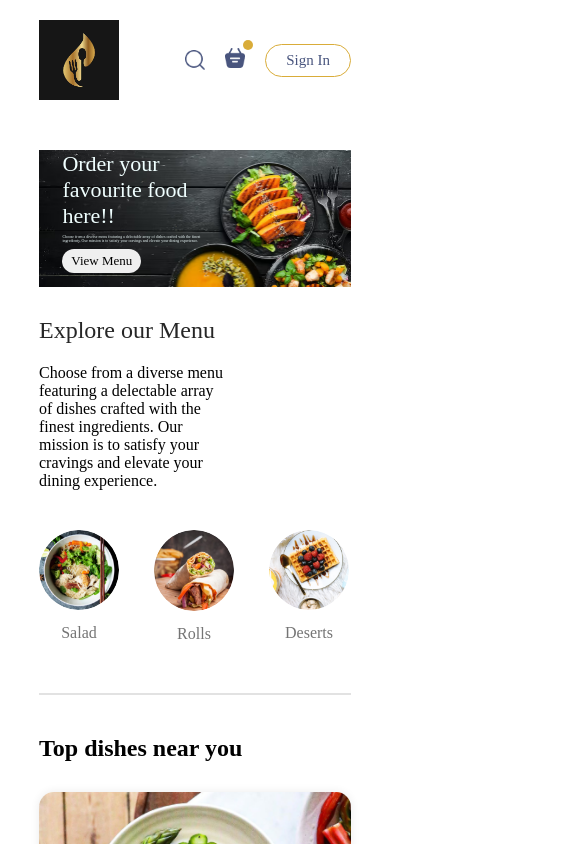
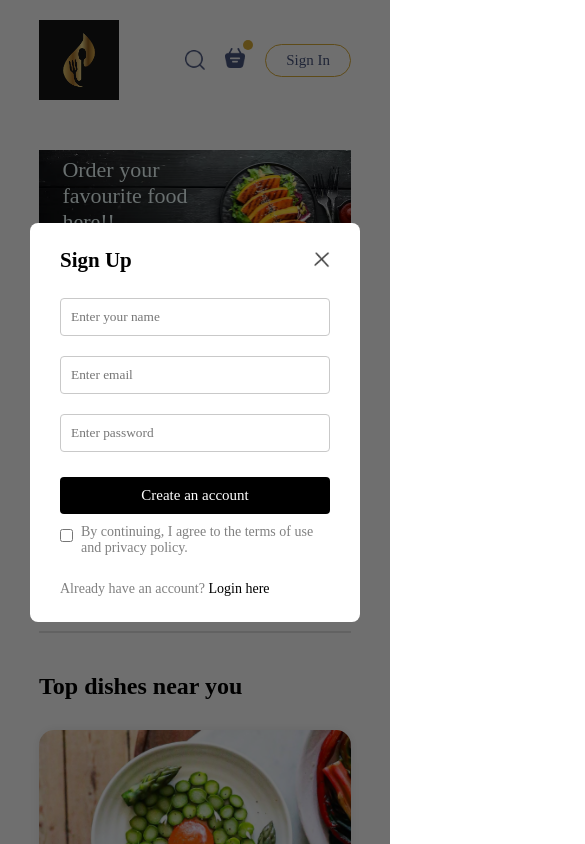
Before and after one commit to Yashi027/My_restaurant_website, a React (Vite) app: page / in a window 390 px wide. Both pictures are taken after a click on the button "Sign In". Shown: the top 844 px of the page, 585 px wide, since content can reach past the window. Built offline with nearby package versions, Linux system fonts and the light colour scheme.

Commit message:
login page

```diff
--- a/src/App.jsx
+++ b/src/App.jsx
@@ -5,13 +5,18 @@
 import Cart from './pages/Cart/Cart';
 import PlaceOrder from './pages/PlaceOrder/PlaceOrder';
 import Footer from './components/footer/Footer';
+import { useState } from 'react';
+import Login from './components/loginPopup/Login';
 
 
 function App() {
+
+  const [showLogin, setShowLogin] = useState(false)
   return (
     <>
+    {showLogin ? <Login setShowLogin={setShowLogin}/> : <></>}
     <div className='app'>
-      <Navbar/>
+      <Navbar setShowLogin={setShowLogin}/>
       <Routes>
         <Route path='/' element={<Home/>}/>
         <Route path='/cart' element={<Cart/>}/>
--- a/src/components/ExploreMenu/Exploremenu.css
+++ b/src/components/ExploreMenu/Exploremenu.css
@@ -46,3 +46,9 @@
     border: 4px solid rgb(201, 168, 84);
     padding: 2px;
 }
+@media (max-width:1050px) {
+    .explore-menu-text{
+        max-width: 100%;
+        font-size: 14px;
+    }
+}
--- a/src/components/Header/Header.css
+++ b/src/components/Header/Header.css
@@ -32,3 +32,21 @@
     font-size: max(1vw,13px);
     border-radius: 50px;
 }
+@media (max-width:1050px) {
+    .header-contents{
+        max-width: 45%;
+    }
+}
+
+@media (max-width:750px) {
+
+    .header-contents{
+        max-width: 55%;
+    }
+    .header-contents p{
+        display: none;
+    }
+    .header-contents button{
+        padding:2vw 4vw;
+    }
+}
--- a/src/components/appDownload/AppDownload.jsx
+++ b/src/components/appDownload/AppDownload.jsx
@@ -5,7 +5,7 @@
 
 function AppDownload() {
   return (
-    <div className='app-download'>
+    <div className='app-download' id='app-download'>
       <p>For Better Experience Download <br /><strong>The Golden Spoon App</strong></p>
       <div className="app-download-platform">
         <img src={asset.play_store} alt="App link" />
--- a/src/components/footer/Footer.css
+++ b/src/components/footer/Footer.css
@@ -49,3 +49,13 @@
     background-color: grey;
     border: none;
 }
+@media (max-width:700px) {
+    .footer-content{
+        display: flex;
+        flex-direction: column;
+        gap: 35px;
+    }
+    .footer-copyright{
+        text-align: center;
+    }
+}
--- a/src/components/footer/Footer.jsx
+++ b/src/components/footer/Footer.jsx
@@ -4,7 +4,7 @@
 
 function Footer() {
   return (
-    <div className='footer'>
+    <div className='footer' id='footer'>
         <div className="footer-content">
             <div className="footer-content-left">
                 {/* <img src={asset.logo} alt="" id='logo' /> */}
--- /dev/null
+++ b/src/components/loginPopup/Login.css
@@ -0,0 +1,65 @@
+.login-popup{
+    position: absolute;
+    z-index: 1;
+    width: 100%;
+    height: 100%;
+    background-color: #00000090;
+    display: grid;
+}
+.login-popup-container{
+    place-self: center;
+    width: max(23vw,330px);
+    color: #808080;
+    background-color: white;
+    padding:25px 30px;
+    border-radius: 8px;
+    font-size: 14px;
+    display: flex;
+    flex-direction: column;
+    gap: 25px;
+    animation: fadeIn 0.5s;
+}
+.login-popup-title{
+    display: flex;
+    align-items: center;
+    justify-content: space-between;
+    color: black;
+}
+.login-popup-title img{
+    width: 16px;
+    cursor: pointer;
+}
+.login-popup-inputs{
+    display: flex;
+    flex-direction: column;
+    gap: 20px;
+}
+.login-popup-inputs input{
+    outline: none;
+    border: 1px solid #c9c9c9;
+    border-radius: 4px;
+    padding: 10px;
+}
+.login-popup-container button{
+    border: none;
+    padding: 10px;
+    border-radius: 4px;
+    color: white;
+    background-color: black;
+    font-size: 15px;
+    cursor: pointer;
+}
+.login-popup-condition{
+    display: flex;
+    align-items: start;
+    margin-top: -15px;
+    gap: 8px;
+}
+.login-popup-condition input{
+    margin-top: 5px;
+}
+.login-popup p span{
+    color: black;
+    font-weight: 500;
+    cursor: pointer;
+}
--- /dev/null
+++ b/src/components/loginPopup/Login.jsx
@@ -0,0 +1,34 @@
+import React from 'react';
+import './Login.css';
+import { useState } from 'react';
+import { asset } from '../../assets/frontend_assets/asset';
+
+const Login = ({setShowLogin}) => {
+
+    const [curr, setCurr] = useState("Sign Up")
+  return (
+    <div className='login-popup'>
+         <form action="" className="login-popup-container">
+            <div className="login-popup-title">
+                <h2>{curr}</h2>
+                <img onClick={() => setShowLogin(false)} src={asset.cross_icon} alt="" />
+            </div>
+            <div className="login-popup-inputs">
+                {curr === "Sign Up"?<input type="text" placeholder='Enter your name' required/>:<></>}
+
+                <input type="email" placeholder='Enter email' required/>
+                <input type="password" placeholder='Enter password' required/>
+            </div>
+            <button>{curr === "Sign Up"? "Create an account": "Login"}</button>
+            <div className="login-popup-condition">
+                <input type="checkbox"  required/>
+                <p>By continuing, I agree to the terms of use and privacy policy. </p>
+            </div>
+            {curr == "Login" ?<p>Create a new account? <span onClick={() => setCurr("Sign Up")}>Click here</span></p>:
+            <p>Already have an account? <span onClick={() => setCurr("Login")}>Login here</span></p>}
+         </form>
+    </div>
+  )
+}
+
+export default Login
--- a/src/components/navbar/Navbar.jsx
+++ b/src/components/navbar/Navbar.jsx
@@ -2,10 +2,11 @@
 import './Navbar.css';
 import {asset} from '../../assets/frontend_assets/asset';
 import {assets} from '../../assets/admin_assets/assets'
+import { Link } from 'react-router-dom';
 
 
 
-function Navbar() {
+function Navbar({setShowLogin}) {
 
   const [menu, setMenu] = useState("Home");
 
@@ -13,10 +14,10 @@
     <div className='navbar'>
       <img src={asset.logo} alt="The Golden Spoon" className="logo" />
       <ul className="navbar-menu">
-        <li onClick={()=>setMenu("Home")} className={menu==="Home"?'active':''}>Home</li>
-        <li onClick={() => setMenu("Menu")} className={menu==="Menu"?'active':''}>Menu</li>
-        <li onClick={() => setMenu("App")} className={menu==="App"?'active':''}>App</li>
-        <li onClick={() => setMenu("Contact-us")} className={menu==="Contact-us"?'active':''}>Contact Us</li>
+        <Link onClick={()=>setMenu("Home")} className={menu==="Home"?'active':''}>Home</Link>
+        <a href='#explore-menu' onClick={() => setMenu("Menu")} className={menu==="Menu"?'active':''}>Menu</a>
+        <a href='#app-download' onClick={() => setMenu("App")} className={menu==="App"?'active':''}>App</a>
+        <a href='#footer' onClick={() => setMenu("Contact-us")} className={menu==="Contact-us"?'active':''}>Contact Us</a>
       </ul>
       <div className="navbar-right">
         <img src={asset.search_icon} alt="Search Icon" />
@@ -24,7 +25,7 @@
           <img src={asset.basket_icon} alt="" />
           <div className="dot"></div>
         </div>
-        <button>Sign In</button>
+        <button onClick={() => setShowLogin(true)}>Sign In</button>
       </div>
     </div>
   );
--- a/src/index.css
+++ b/src/index.css
@@ -2,6 +2,7 @@
   margin:0px;
   padding:0px;
   box-sizing: border-box;
+  scroll-behavior: smooth;
 }
 body{
   min-height: 100vh;
```
